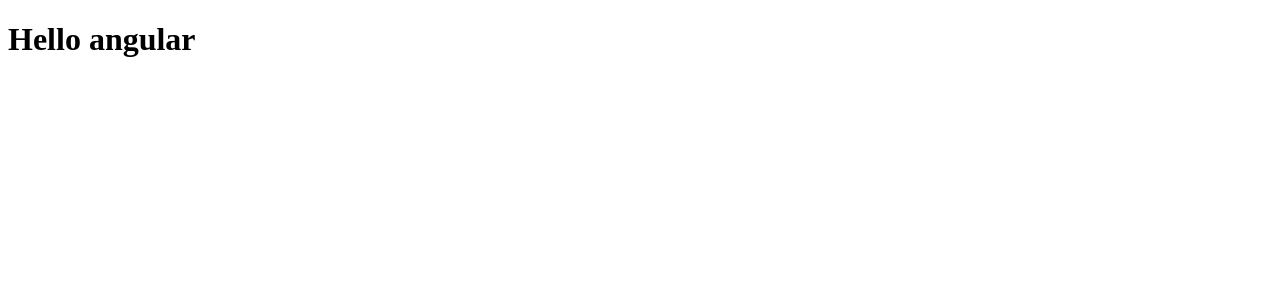
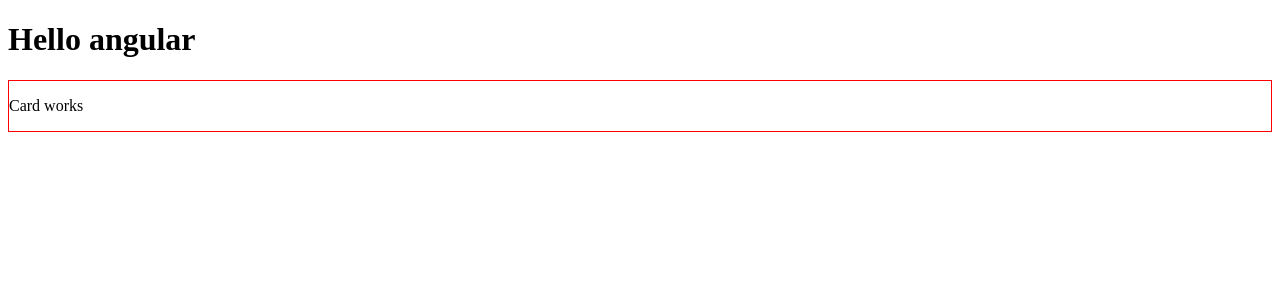
Before and after one commit to JorderGomes/estudo-angular, an Angular app in the folder estudo-angular/: page / in a window 1280 px wide. Shown: the top 300 px of the page. Built offline with nearby package versions, Linux system fonts and the light colour scheme.

Commit message:
creating first component

```diff
--- a/estudo-angular/src/app/app.component.html
+++ b/estudo-angular/src/app/app.component.html
@@ -1 +1,2 @@
 <h1>Hello angular</h1>
+<app-card></app-card>
--- a/estudo-angular/src/app/app.module.ts
+++ b/estudo-angular/src/app/app.module.ts
@@ -3,10 +3,12 @@ import { BrowserModule, provideClientHydration } from '@angular/platform-browser
 
 import { AppRoutingModule } from './app-routing.module';
 import { AppComponent } from './app.component';
+import { CardComponent } from './components/card/card.component';
 
 @NgModule({
   declarations: [
-    AppComponent
+    AppComponent,
+    CardComponent
   ],
   imports: [
     BrowserModule,
--- /dev/null
+++ b/estudo-angular/src/app/components/card/card.component.css
@@ -0,0 +1,3 @@
+.card {
+    border: 1px solid red;
+}
--- /dev/null
+++ b/estudo-angular/src/app/components/card/card.component.html
@@ -0,0 +1,3 @@
+<div class="card">
+    <p>Card works</p>
+</div>
--- a/estudo-angular/src/index.html
+++ b/estudo-angular/src/index.html
@@ -2,7 +2,7 @@
 <html lang="en">
 <head>
   <meta charset="utf-8">
-  <title>EstudoAngular</title>
+  <title>Estudo Angular</title>
   <base href="/">
   <meta name="viewport" content="width=device-width, initial-scale=1">
   <link rel="icon" type="image/x-icon" href="favicon.ico">
```
Also changed, not shown: estudo-angular/src/app/components/card/card.component.ts (added, +10 -0 lines), 1 other file (tests, documents, lock files or other folders).
